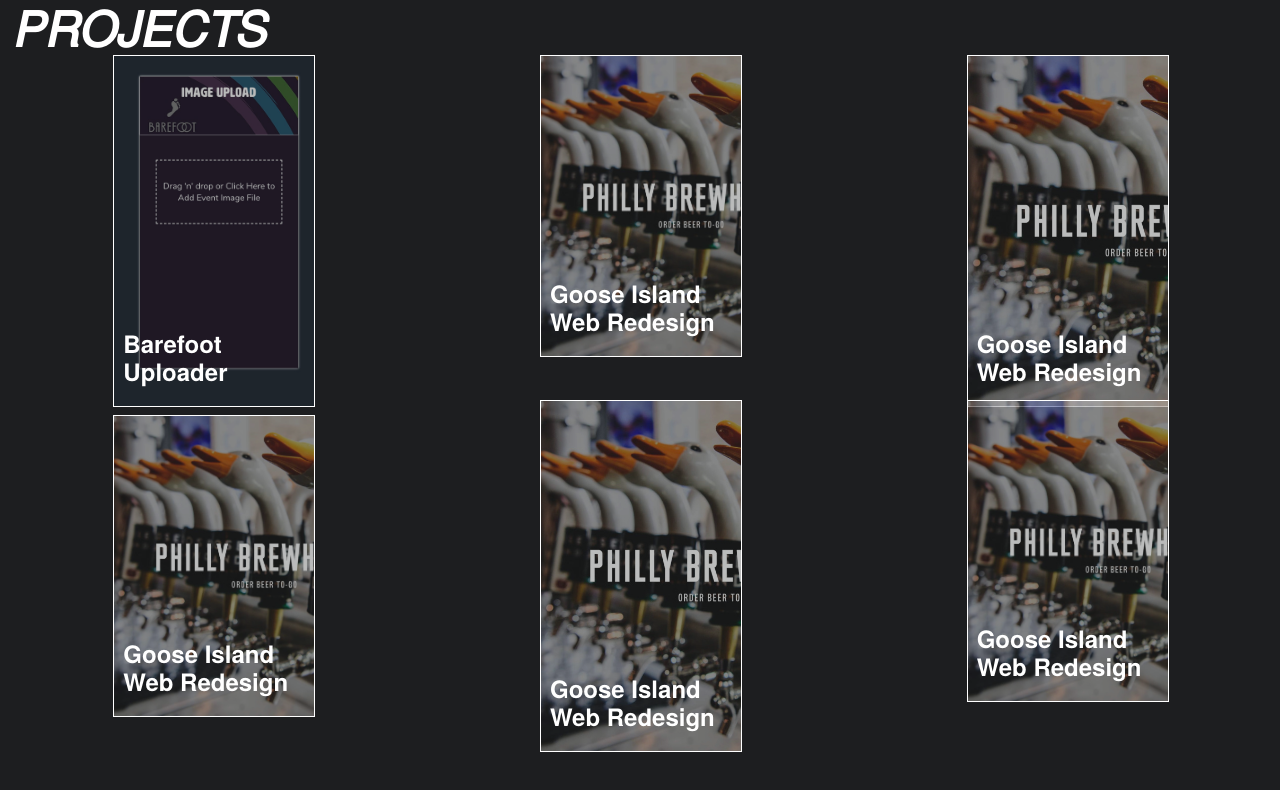
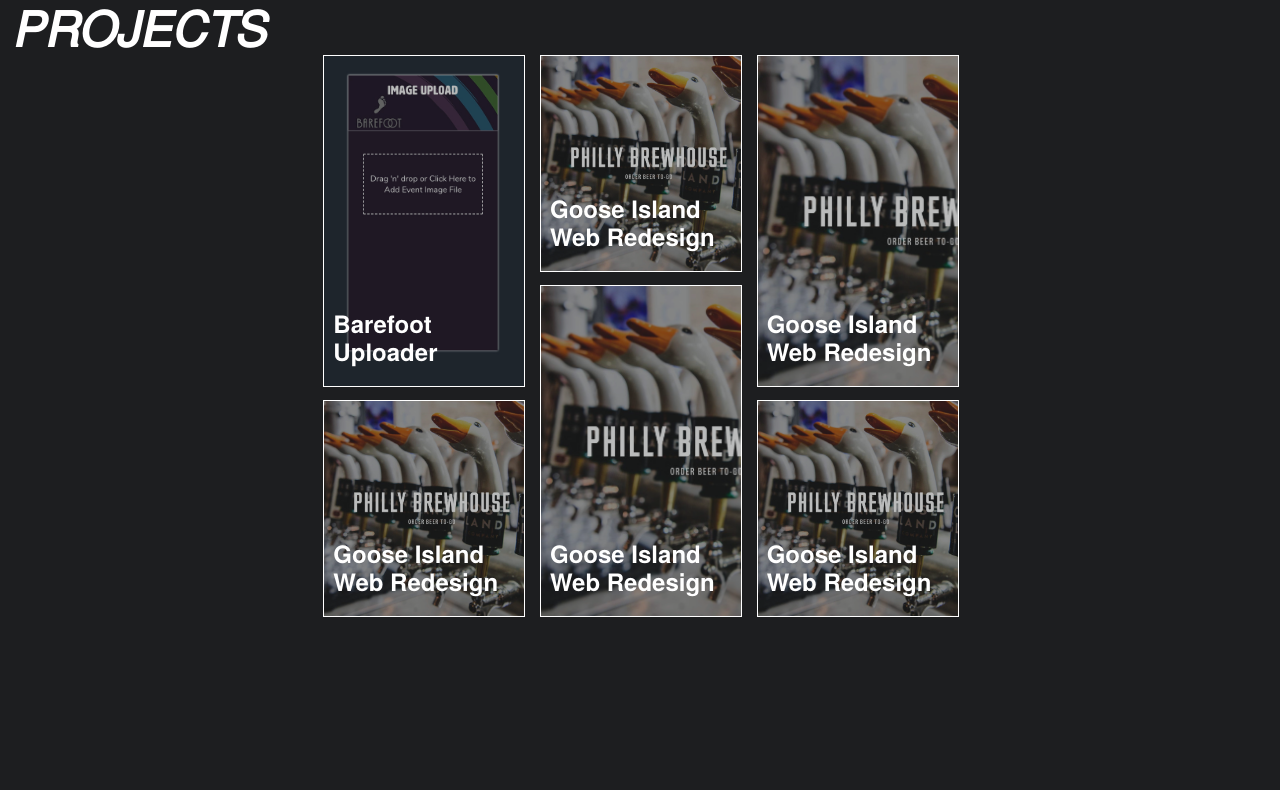
Before and after one commit to TFisch/portfolio, a React (Create React App) app: page /projects in a window 1280 px wide. Shown: the top 790 px of the page. Built offline with nearby package versions, Linux system fonts and the light colour scheme.

Commit message:
adjust grid response

```diff
--- a/src/components/ProjectListing/styles.sc.js
+++ b/src/components/ProjectListing/styles.sc.js
@@ -1,4 +1,5 @@
 import styled from 'styled-components';
+import { Link } from 'react-router-dom';
 
 export const ListingContainer = styled.div`
   position: relative;
@@ -11,25 +12,24 @@
 
   @media (min-width: 635px) {
     width: 200px;
+
     &:nth-child(1) {
-      height: 350px;
+      height: 100%;
     }
     &:nth-child(2) {
-      height: 300px;
+      height: 100%;
     }
     &:nth-child(3) {
-      height: 350px;
+      height: 100%;
     }
     &:nth-child(4) {
-      height: 300px;
-      align-self: center;
+      height: 100%;
     }
     &:nth-child(5) {
-      height: 350px;
-      align-self: start;
+      height: 100%;
     }
     &:nth-child(6) {
-      height: 300px;
+      height: 100%;
     }
   }
 `;
--- a/src/views/projects/grid.css
+++ b/src/views/projects/grid.css
@@ -1,29 +1,30 @@
+@media screen and (min-width: 635px) {
   .proj-one {
     grid-column: 1;
-  grid-row: 1/3;
+    grid-row: 1/4;
   }
-
   .proj-two {
     grid-column: 2;
-  grid-row: 1/2;
+    grid-row: 1/3;
   }
 
   .proj-three {
     grid-column: 3;
-  grid-row: 1/3;
+    grid-row: 1/4;
   }
 
   .proj-four {
     grid-column: 1;
-  grid-row: 4/7;
+    grid-row: 4/6;
   }
 
   .proj-five {
     grid-column: 2;
-  grid-row: 4/6;
+    grid-row: 3/6;
   }
 
   .proj-six {
     grid-column: 3;
-  grid-row: 4/7;
+    grid-row: 4/6;
   }
+}
--- a/src/views/projects/styles.sc.js
+++ b/src/views/projects/styles.sc.js
@@ -17,10 +17,12 @@
 
 export const projectsWrapper = styled.div`
   display: grid;
-  grid-template-rows: 1fr 1fr 1fr 1fr 1fr;
+  grid-template-rows: 1fr 1fr 1fr 1fr 1fr 1fr;
+  height: auto;
   row-gap: 15px;
-  height: auto;
   @media (min-width: 635px) {
+    max-width: 650px;
+    margin: auto;
     grid-template-columns: 1fr 1fr 1fr;
     grid-template-rows: 100px 100px 100px 100px 100px 100px 100px;
   }
```
Lines whose indentation alone changed are shown as unchanged.
